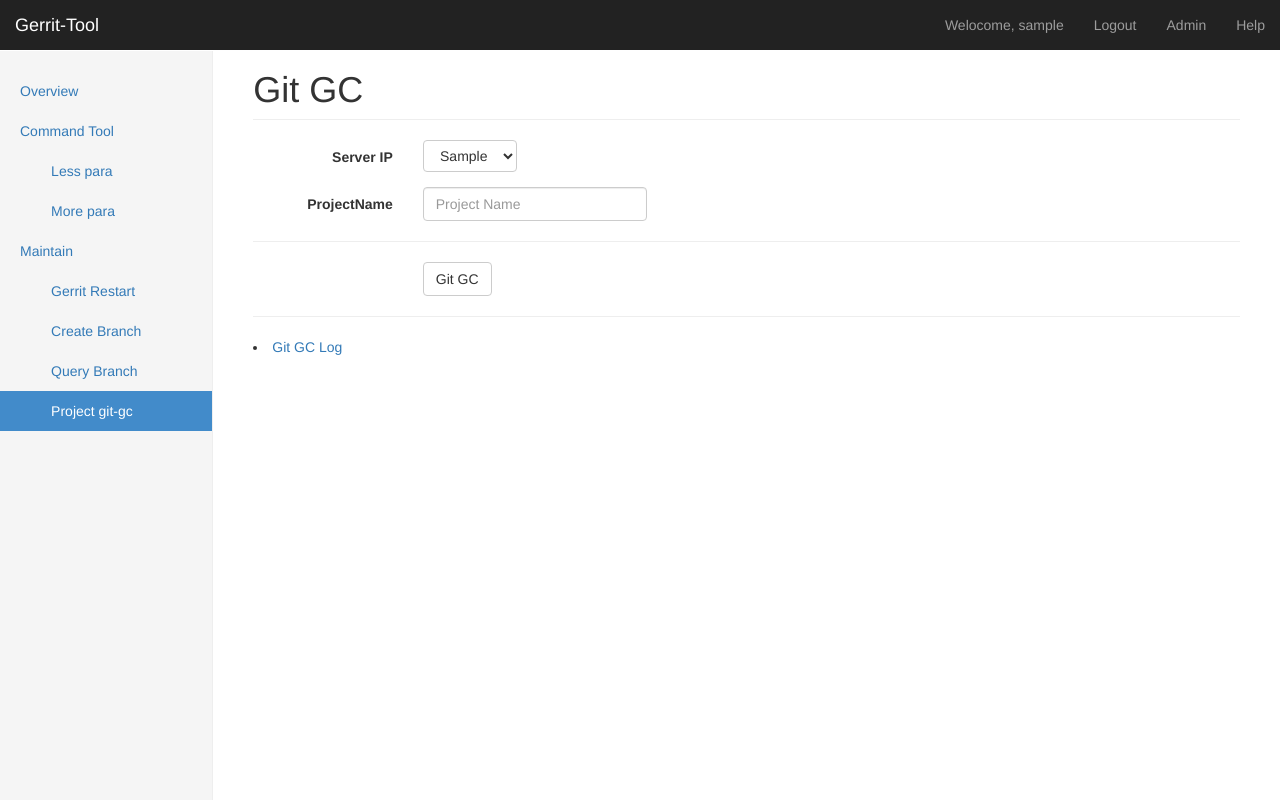
After one commit to bibo19842003/django-gerrit-web-tool, a Django app: page /g_c/ in a window 1280 px wide. The commit adds this page. Run offline with Django 3.2, Linux system fonts and the light colour scheme; a user stored in the database is signed in; tables that the repository leaves empty hold one stand-in row (values such as "Sample post"); some libraries are stand-ins or nearby versions.

Commit message:
Add function : git gc

```diff
--- a/gerrit/views.py
+++ b/gerrit/views.py
@@ -157,3 +157,51 @@ def q_b(request):
     return render_to_response('gerrit/querybranch/branch.html', {'branch': branch, 'owner': owner, 'qdownloadcommand': qdownloadcommand,}, context_instance=RequestContext(request))
   else:
     return render_to_response('gerrit/querybranch/branch.html', {'branch': branch, 'owner': owner,}, context_instance=RequestContext(request))
+
+
+@login_required
+def g_c(request):
+  ip = Server.objects.all().order_by('ip')
+  if ( (request.GET.get('s-ip') != None) and (request.GET.get('projectname') != None) ):
+    s_ip = request.GET.get('s-ip')
+    if s_ip =="":
+      return render_to_response('gerrit/gitgc/gitgc.html', {'ip': ip,}, context_instance=RequestContext(request))
+
+    projectname = request.GET.get('projectname')
+
+    if request.method == "GET":
+      g = str(Gerritserver.objects.filter(gerrit_ip__ip=s_ip)[0])
+      g_ip = g.split()[0]
+      g_user = g.split()[1]
+      g_d_ssh_p = int(g.split()[2])
+      g_mail_to = g.split()[4]
+      g_project_path = g.split()[5]
+      g_sshkey = g.split()[7]
+
+      project_path = g_project_path + '/' + projectname
+
+      filedate = time.strftime('%Y-%m-%d-%H-%M-%S',time.localtime(time.time()))
+      runuser =str(request.user)
+      gitgclogpath = os.path.dirname(os.path.dirname(__file__)) + '/static/log/gerrit/gitgc/'
+      loggitgc = gitgclogpath + filedate + '-' + runuser + '-' + g_ip + '.txt'
+      gitgccontent = filedate + '-' + runuser + '-' + g_ip
+
+      git_gc_run = "cd " + project_path + " && git gc >> " + loggitgc + " 2>&1 && echo " + projectname + " > " + loggitgc
+      pkey_file = g_sshkey + '/id_rsa'
+      key = paramiko.RSAKey.from_private_key_file(pkey_file)
+      s = paramiko.SSHClient()
+      s.set_missing_host_key_policy(paramiko.AutoAddPolicy())
+      s.load_system_host_keys()
+      s.connect(hostname=g_ip,username=g_user, port=g_d_ssh_p, pkey=key)
+      stdin,stdout,stderr=s.exec_command(git_gc_run)
+
+      return render_to_response('gerrit/gitgc/gitgcok.html', {'ip': ip,}, context_instance=RequestContext(request))
+
+  return render_to_response('gerrit/gitgc/gitgc.html', {'ip': ip,}, context_instance=RequestContext(request))
+
+
+def g_c_log(request):
+  path = os.path.dirname(os.path.dirname(__file__)) + '/static/log/gerrit/gitgc'
+  filenames = os.listdir(path)
+  filenames.sort(reverse = True)
+  return render_to_response('gerrit/gitgc/gitgclog.html', {'filenames': filenames,}, context_instance=RequestContext(request))
--- a/mysite/urls.py
+++ b/mysite/urls.py
@@ -24,4 +24,6 @@ urlpatterns = patterns('',
     url(r'^c_b/$', 'gerrit.views.c_b'),
     url(r'^c_b_log/$', 'gerrit.views.c_b_log'),
     url(r'^q_b/$', 'gerrit.views.q_b'),
+    url(r'^g_c/$', 'gerrit.views.g_c'),
+    url(r'^g_c_log/$', 'gerrit.views.g_c_log'),
 )
--- a/templates/base.html
+++ b/templates/base.html
@@ -75,6 +75,7 @@
             {% block g_r_block %}<li>{% endblock %} <a href="/g_r/">&nbsp;&nbsp;&nbsp;&nbsp;&nbsp;&nbsp;&nbsp;&nbsp;Gerrit Restart</a></li>
             {% block c_b_block %}<li>{% endblock %} <a href="/c_b/">&nbsp;&nbsp;&nbsp;&nbsp;&nbsp;&nbsp;&nbsp;&nbsp;Create Branch</a></li>
             {% block q_b_block %}<li>{% endblock %} <a href="/q_b/">&nbsp;&nbsp;&nbsp;&nbsp;&nbsp;&nbsp;&nbsp;&nbsp;Query Branch</a></li>
+            {% block g_c_block %}<li>{% endblock %} <a href="/g_c/">&nbsp;&nbsp;&nbsp;&nbsp;&nbsp;&nbsp;&nbsp;&nbsp;Project git-gc</a></li>
           </ul>
         </div>
         <div class="col-sm-9 col-sm-offset-3 col-md-10 col-md-offset-2 main">
--- /dev/null
+++ b/templates/gerrit/gitgc/gitgc.html
@@ -0,0 +1,40 @@
+{% extends 'base.html' %}
+{% block g_c_block %}<li class="active">{% endblock %}
+{% block head_block %}Git GC{% endblock %}
+
+{% block body_block %}
+
+<form class="form-horizontal" role="form" action="" method="get">
+   <div class="form-group">
+      <label for="firstname" class="col-sm-2 control-label">Server IP</label>
+      <div class="col-sm-3">
+          <select class="btn btn-default" name="s-ip">
+              {% for ip in ip %}
+                  <option value="{{ ip }}">{{ ip }}</option>
+              {% endfor %}
+          </select>
+      </div>
+   </div>
+
+   <div class="form-group">
+      <label for="firstname" class="col-sm-2 control-label">ProjectName</label>
+      <div class="col-sm-3">
+         <input type="text" class="form-control" name="projectname" placeholder="Project Name">
+      </div>
+   </div>
+
+  <hr class="hr" />
+
+  <div class="form-group">
+    <div class="col-sm-offset-2 col-sm-3">
+      <input id="waiting" type="submit" class="btn btn-default" value="Git GC" data-loading-text="Waiting......">
+    </div>
+  </div>
+
+</form>
+
+<hr class="hr" />
+
+<li><a href="/g_c_log">Git GC Log</a></li>
+
+{% endblock %}
```
Also changed, not shown: templates/gerrit/gitgc/gitgclog.html (added, +12 -0 lines), templates/gerrit/gitgc/gitgcok.html (added, +44 -0 lines).
